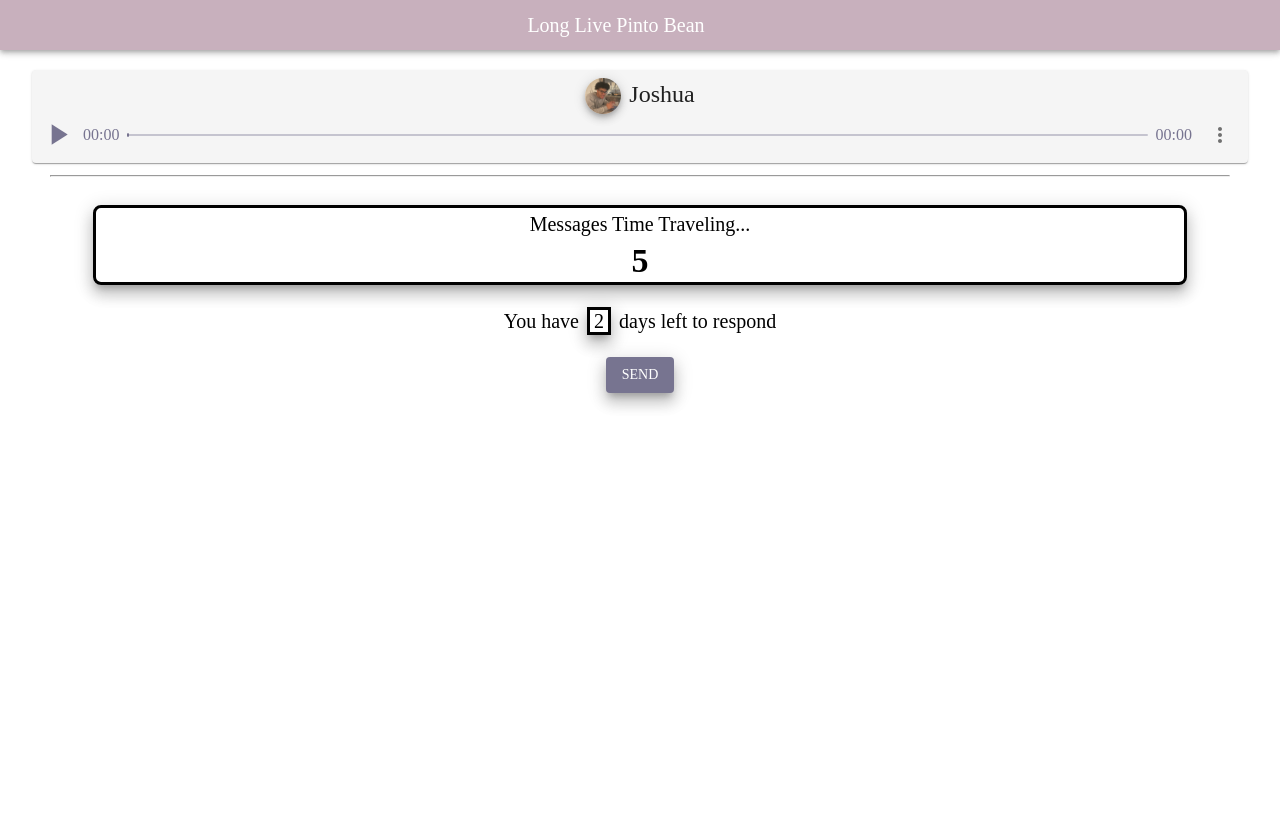
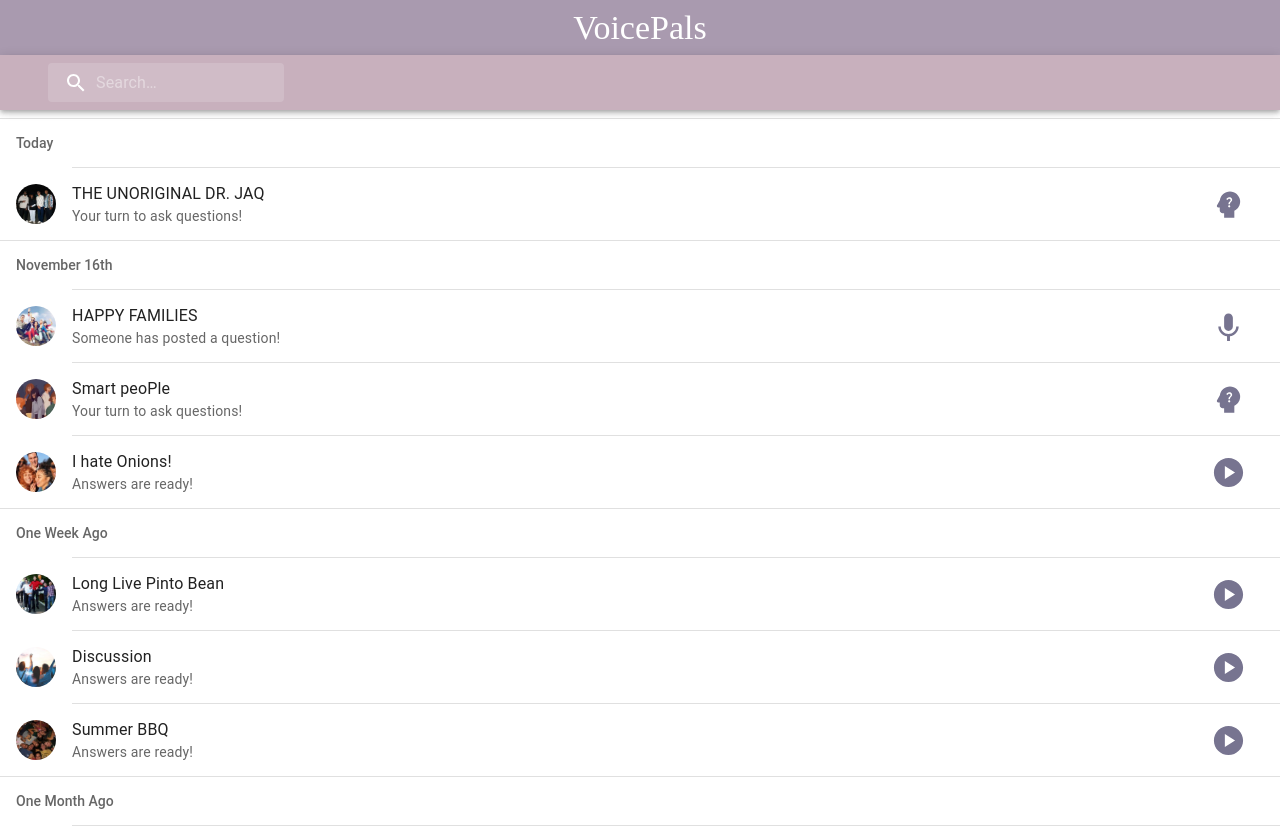
Before and after one commit to daniel-moon32/VoicePals, a React (Create React App) app: page / in a window 1280 px wide. Before the commit the page ends 800 px from the top, so only its background shows below. Built offline with nearby package versions, Linux system fonts and the light colour scheme.

Commit message:
Fixed App

```diff
--- a/src/App.js
+++ b/src/App.js
@@ -1,16 +1,14 @@
 import './App.css';
-// import { Routes, Route } from 'react-router-dom';
-// import AskQuestion from './pages/askQuestion';
-// import MainScreen from './pages/MainScreen';
-import Replying from './pages/Replying';
+import { Routes, Route } from 'react-router-dom';
+import AskQuestion from './pages/askQuestion';
+import MainScreen from './pages/MainScreen';
 
 function App() {
   return (
-    <Replying />
-    // <Routes>
-    //   <Route path="/" element={<MainScreen />} />
-    //   <Route path="/askQuestion" element={<AskQuestion />} />
-    // </Routes>
+    <Routes>
+      <Route path="/" element={<MainScreen />} />
+      <Route path="/askQuestion" element={<AskQuestion />} />
+    </Routes>
   );
 }
 
```
